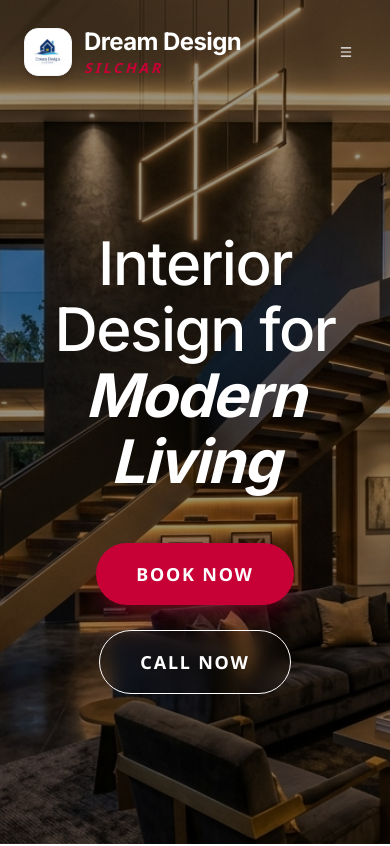
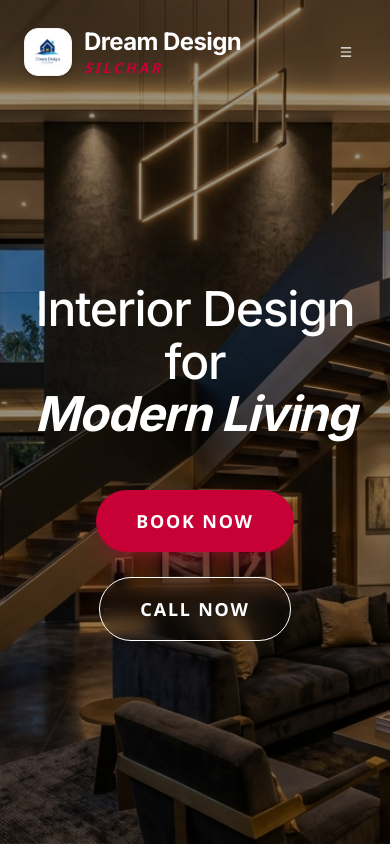
Before and after one commit to Habib7442/dreamdesign-silchar, a Next.js app: page / in a window 390 px wide. Shown: the top 846 px of the page. Built offline with nearby package versions, Linux system fonts and the light colour scheme.

Commit message:
updated lcp

```diff
--- a/app/page.tsx
+++ b/app/page.tsx
@@ -68,7 +68,7 @@ export default function Home() {
             transition={{ duration: 1, ease: "easeOut" }}
             className="max-w-5xl mx-auto"
           >
-            <h1 className="text-6xl md:text-6xl lg:text-8xl font-heading font-medium text-white mb-8 leading-[1.1] tracking-tight">
+            <h1 className="text-5xl sm:text-6xl md:text-7xl lg:text-8xl font-heading font-medium text-white mb-8 leading-[1.1] tracking-tight">
               Interior Design for <br />
               <span className="text-white font-bold italic">Modern Living</span>
             </h1>
@@ -101,6 +101,7 @@ export default function Home() {
               loop
               playsInline
               controls
+              poster="/projects/1.jpeg"
               className="w-full h-full object-cover"
             />
             <div className="absolute inset-0 bg-black/10 pointer-events-none" />
--- a/app/services/construction/page.tsx
+++ b/app/services/construction/page.tsx
@@ -101,7 +101,7 @@ export default function ConstructionPage() {
 
           <div className="relative h-[400px] md:h-[600px] rounded-3xl overflow-hidden shadow-2xl group">
              <Image
-                src="/projects/3.png"
+                src="/projects/3.jpeg"
                 alt="Residential Building Construction Excellence by Dream Design Silchar"
                 fill
                 sizes="(max-width: 768px) 100vw, 80vw"
```
